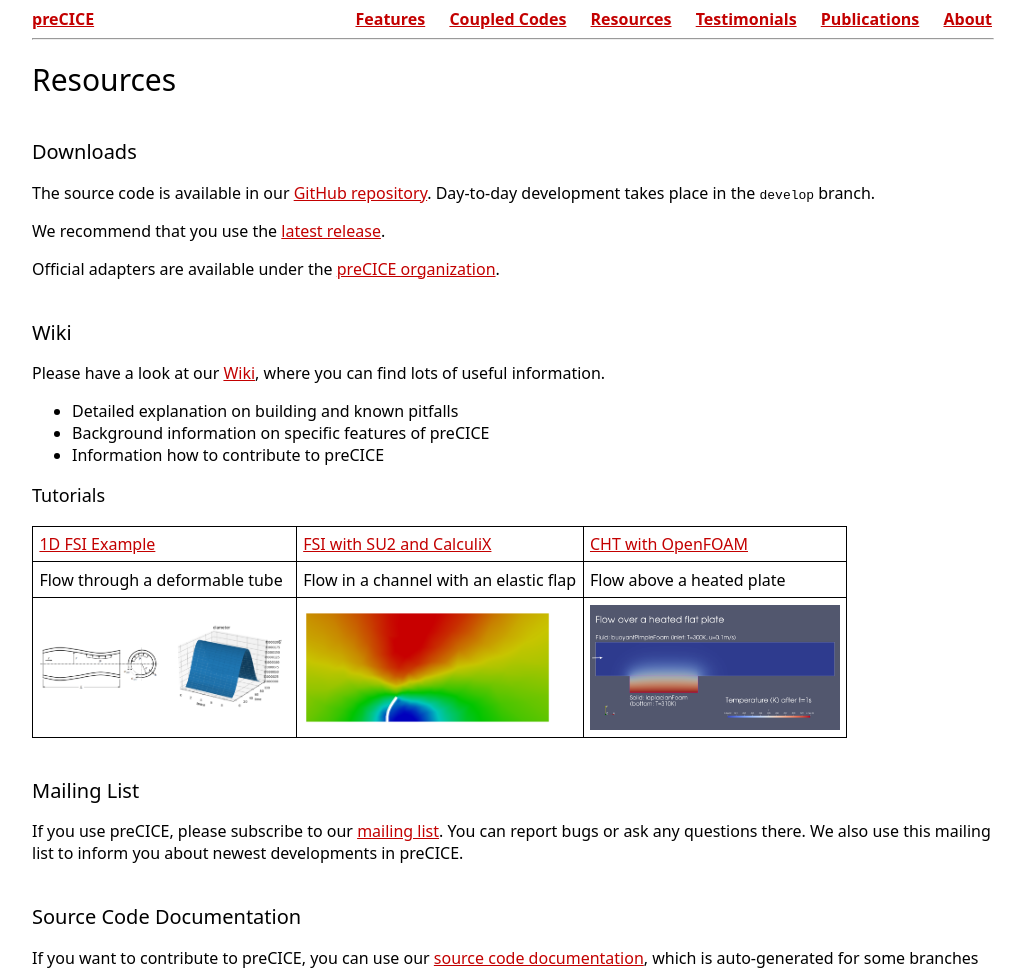
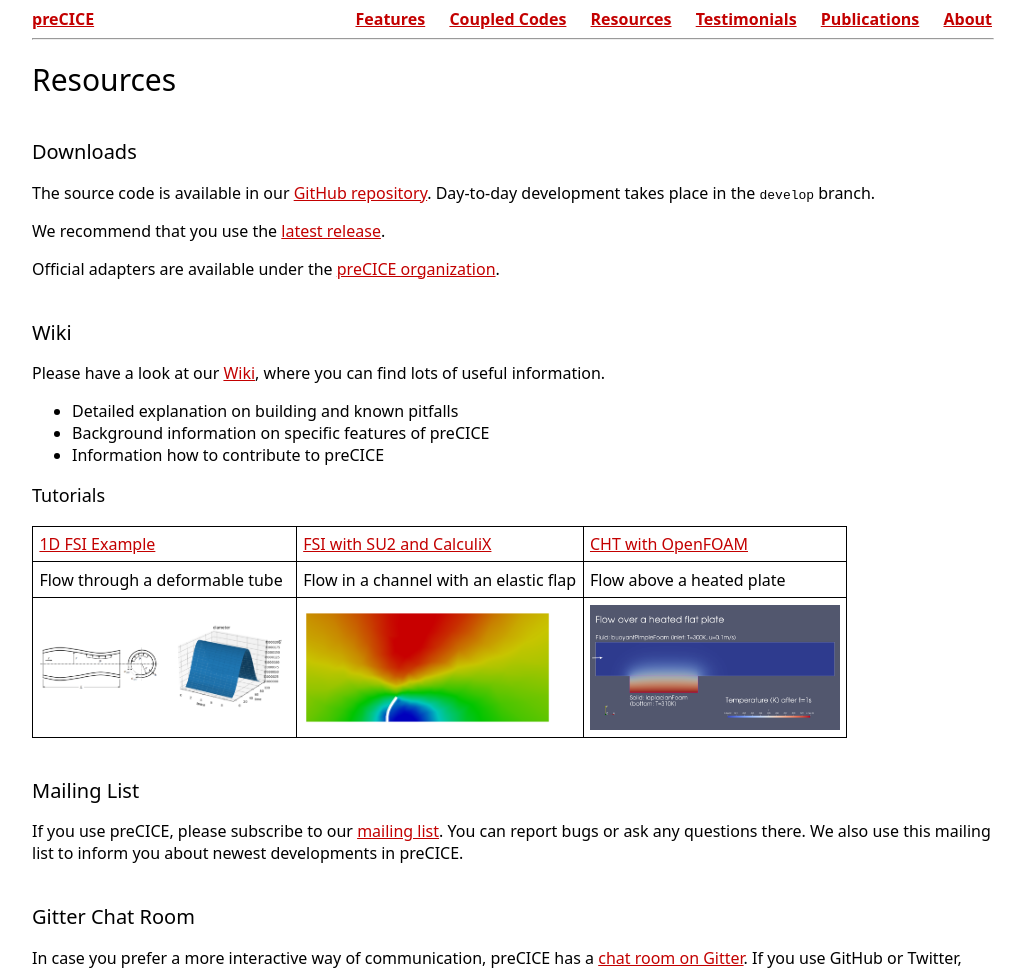
Before and after one commit to precice/precice.github.io_old, a Jekyll site: the page built from 04-resources.md, in a window 1280 px wide. Shown: the top 972 px of the page, without its empty margins (128-1153 px from the left). Built offline with Jekyll 4.4.1, drawn with Linux system fonts in a browser that asks for light colours; some of the changed text lies outside the part shown.

Commit message:
Add Gitter in the Resources page.

```diff
--- a/04-resources.md
+++ b/04-resources.md
@@ -32,5 +32,8 @@
 ## Mailing List
 If you use preCICE, please subscribe to our [mailing list](https://mailman.informatik.uni-stuttgart.de/mailman/listinfo/precice). You can report bugs or ask any questions there. We also use this mailing list to inform you about newest developments in preCICE.
 
+## Gitter Chat Room
+In case you prefer a more interactive way of communication, preCICE has a [chat room on Gitter](https://gitter.im/precice/Lobby). If you use GitHub or Twitter, then you can simply login with your account, from any device. Feel free to ask us anything there!
+
 ## Source Code Documentation
 If you want to contribute to preCICE, you can use our [source code documentation](https://ipvs.informatik.uni-stuttgart.de/sgs/precice/docs/), which is auto-generated for some branches from time to time.
```
